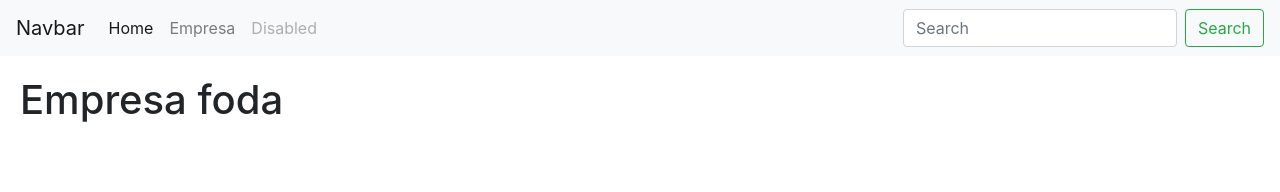
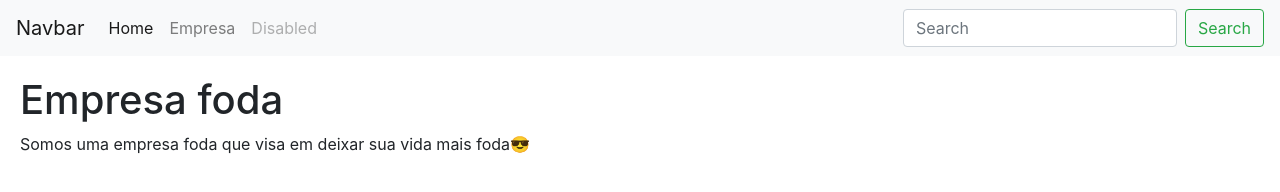
Before and after one commit to Arroba123/SiteEmpresa, a plain HTML site: page empresa.html in a window 1280 px wide. Drawn offline with nearby package versions, Linux system fonts and the light colour scheme.

Commit message:
firtcommit

```diff
--- a/empresa.html
+++ b/empresa.html
@@ -37,5 +37,6 @@
     </body>
     <div style="margin: 20px">
         <h1> Empresa foda</h1>
+        <p>Somos uma empresa foda que visa em deixar sua vida mais foda😎</p>
     </div>
 </html>
```
